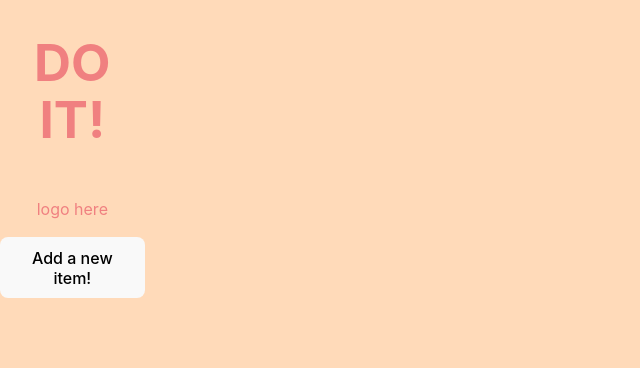
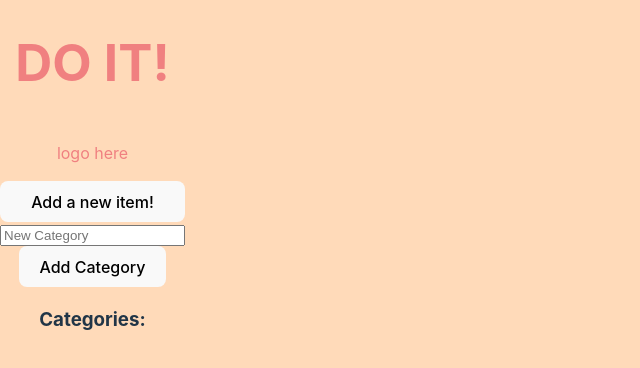
Before and after one commit to MichaelMMet/To-Do-List, a React (Vite) app in the folder To-Do-List1/: page / in a window 1280 px wide. Shown: the top 368 px of the page, without its empty margins (0-640 px from the left). Built offline with nearby package versions, Linux system fonts and the light colour scheme.

Commit message:
Changed Nav and app.jsx to add categories

```diff
--- a/To-Do-List1/src/App.jsx
+++ b/To-Do-List1/src/App.jsx
@@ -12,9 +12,11 @@ function App() {
     dueDate: "", // Corrected property name
     priority: "",
     notes: "",
+    category: "",
   });
 
   const [todoList, setTodoList] = useState([]);
+  const [categories, setCategories] = useState([]);
 
   const [isFormVisible, setIsFormVisible] = useState(false); // State for form visibility
 
@@ -69,12 +71,20 @@ function App() {
     });
   };
 
+  const addCategory = (newCategory) => {
+    setCategories((prevCategories) => [...prevCategories, newCategory]);
+  };
+
   console.log("formData in App component:", formData); // Add this line
 
   return (
     <div>
       <div className="main-container">
-        <TodoNav onSubmit={toggleFormVisibility} />
+        <TodoNav
+          onSubmit={toggleFormVisibility}
+          onAddCategory={addCategory}
+          categories={categories}
+        />
 
         {/* Render TodoForm only if isFormVisible is true */}
         {isFormVisible && (
--- a/To-Do-List1/src/TodoItemFactory.jsx
+++ b/To-Do-List1/src/TodoItemFactory.jsx
@@ -3,13 +3,14 @@ import TodoItem from "./TodoItem";
 
 // TodoItemFactory to create todoList items
 class TodoItemFactory {
-  createTodoItem(title, description, dueDate, priority, notes) {
+  createTodoItem(title, description, dueDate, priority, notes, category) {
     return {
       title,
       description,
       dueDate,
       priority,
       notes,
+      category,
     };
   }
 }
--- a/To-Do-List1/src/TodoNav.jsx
+++ b/To-Do-List1/src/TodoNav.jsx
@@ -1,6 +1,18 @@
 import React from "react";
+import { useState } from "react";
 
-const TodoNav = ({ onSubmit }) => {
+const TodoNav = ({ onSubmit, onAddCategory, categories, onRemoveCategory }) => {
+  const [newCategory, setNewCategory] = useState("");
+
+  const handleCategoryChange = (e) => {
+    setNewCategory(e.target.value);
+  };
+
+  const handleAddCategory = () => {
+    onAddCategory(newCategory);
+    setNewCategory(""); // Clear input after adding a category
+  };
+
   return (
     <div className="nav-container">
       <div className="nav-section">
@@ -12,8 +24,37 @@ const TodoNav = ({ onSubmit }) => {
             Add a new item!
           </button>
         </div>
+        <div className="nav-section">
+          <form onSubmit={handleAddCategory} className="category-form">
+            <div className="form-section">
+              <label htmlFor="category"></label>
+              <input
+                type="text"
+                placeholder="New Category"
+                name="category"
+                id="category"
+                onChange={handleCategoryChange}
+              />
+            </div>
+            <button type="submit">Add Category</button>
+          </form>
+        </div>
       </div>
-      <div className="nav-section"></div>
+      <div className="nav-section">
+        <div className="nav-section">
+          <h3>Categories:</h3>
+          <ul>
+            {categories.map((category, index) => (
+              <li key={index}>
+                {category}
+                <button onClick={() => onRemoveCategory(category)}>
+                  Remove
+                </button>
+              </li>
+            ))}
+          </ul>
+        </div>
+      </div>
     </div>
   );
 };
```
